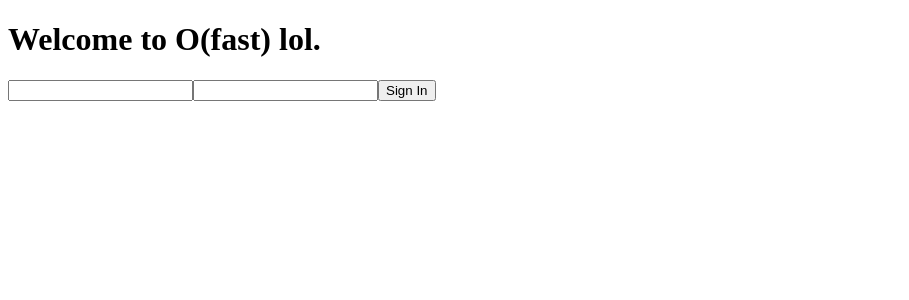
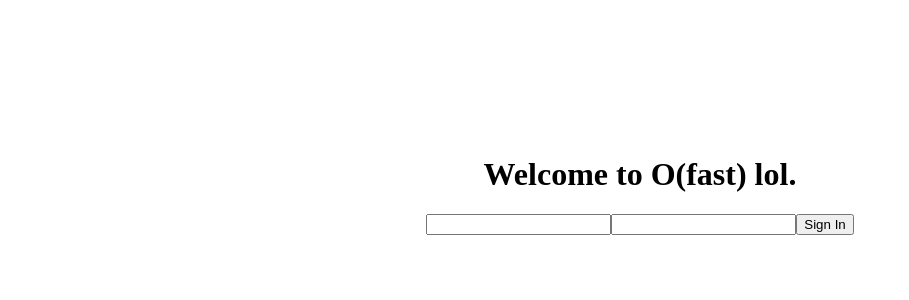
Before and after one commit to ofast-team/frontend, a React (Create React App) app: page / in a window 1280 px wide. Shown: the top 300 px of the page, without its empty margins (0-909 px from the left). Built offline with nearby package versions, Linux system fonts and the light colour scheme; no server answers.

Commit message:
center div and format code

```diff
--- a/src/App.css
+++ b/src/App.css
@@ -0,0 +1,4 @@
+.mainDiv {
+  text-align: center;
+  padding-top: 10%;
+}
--- a/src/App.tsx
+++ b/src/App.tsx
@@ -1,8 +1,9 @@
-import React, {useRef} from 'react';
-import {initializeApp} from 'firebase/app';
-import {getAuth, onAuthStateChanged, createUserWithEmailAndPassword, signInWithPopup} from 'firebase/auth';
+import React, { useRef } from 'react';
+import { initializeApp } from 'firebase/app';
+import { getAuth, onAuthStateChanged, createUserWithEmailAndPassword, signInWithPopup } from 'firebase/auth';
+import "./App.css";
 
-import {useAuthState} from 'react-firebase-hooks/auth';
+import { useAuthState } from 'react-firebase-hooks/auth';
 // import {useCollectionData} from 'react-firebase-hooks/firestore';
 
 const app = initializeApp({
@@ -21,18 +22,16 @@ export function App() {
   onAuthStateChanged(auth, (user) => {
     if (user) {
       console.log("logged in");
-    }
-    else {
+    } else {
       console.log("not logged in");
     }
   });
 
   return (
-    <div>
+    <div className="mainDiv">
       <h1>Welcome to O(fast) lol. </h1>
-      <UI/>
+      <UI />
     </div>
-
   );
 }
 
@@ -40,15 +39,15 @@ function UI() {
   let emailRef = useRef<HTMLInputElement>(null);
   let passwordRef = useRef<HTMLInputElement>(null);
 
-  const signIn = (event : React.FormEvent<HTMLFormElement>) => {
+  const signIn = (event: React.FormEvent<HTMLFormElement>) => {
     event.preventDefault();
     createUserWithEmailAndPassword(auth, emailRef.current!.value, passwordRef.current!.value);
   }
 
   return (
-    <form onSubmit= {signIn}>
-      <input type = "text" ref = {emailRef}></input>
-      <input type = "password" ref = {passwordRef}></input>
+    <form onSubmit={signIn}>
+      <input type="text" ref={emailRef}></input>
+      <input type="password" ref={passwordRef}></input>
       <button>Sign In</button>
     </form>
 
```
